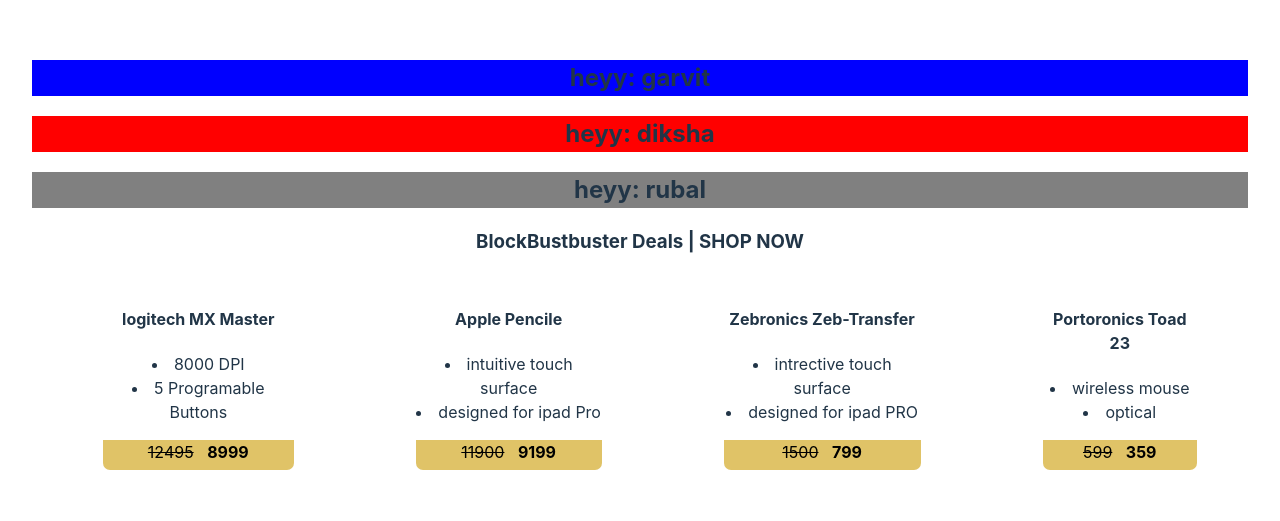
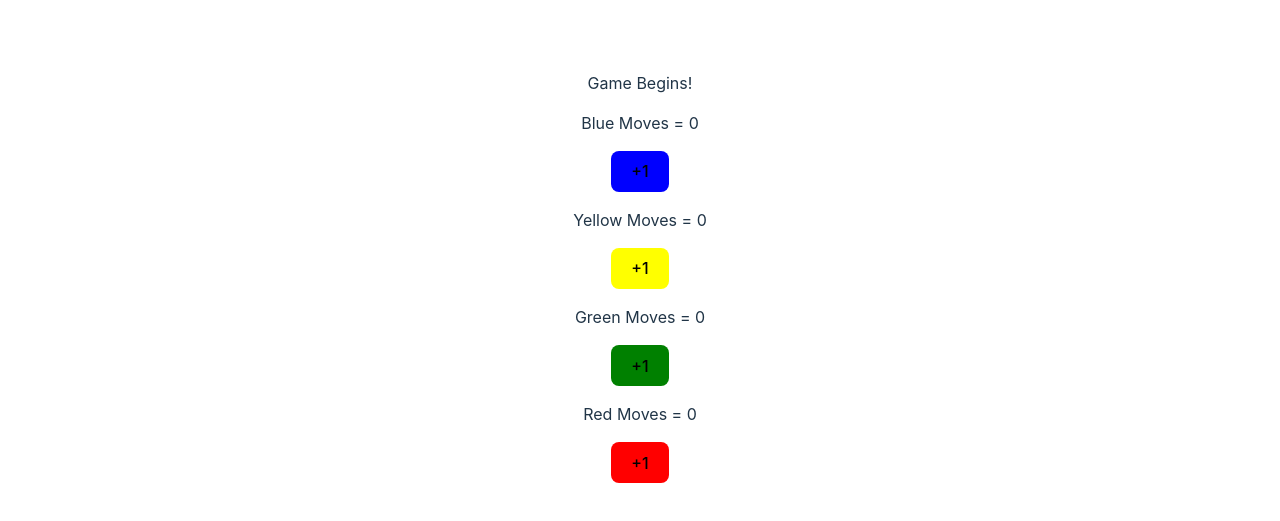
Before and after one commit to thakralgarvit/development, a React (Vite) app in the folder reactDev/basic-react/: page / in a window 1280 px wide. Shown: the part 131-652 px from the top of the page. Built offline with nearby package versions, Linux system fonts and the light colour scheme.

Commit message:
Ludo count using State with Object

```diff
--- a/reactDev/basic-react/src/App.jsx
+++ b/reactDev/basic-react/src/App.jsx
@@ -1,18 +1,13 @@
 import './App.css'
-import Title from "./Title.jsx"; // mostly we give same name to the component as the file as it is case sensitive
-import Message from "./heyMess.jsx";
-import ProductCard from "./ProductCard.jsx";
+import LudoBoard from './LudoBoard.jsx'
+
 
 function App() {
 
   return (
-    <div>
-      <Message userName="garvit" textColor="blue" />
-      <Message userName="diksha" textColor="red" />
-      <Message userName="rubal" textColor="grey" />
-      <h3>BlockBustbuster Deals | SHOP NOW</h3>
-      <ProductCard />
-    </div>
+    <>
+      <LudoBoard />
+    </>
   )
 }
 
--- /dev/null
+++ b/reactDev/basic-react/src/LudoBoard.jsx
@@ -0,0 +1,42 @@
+import { useState } from "react";
+
+export default function LudoBoard() {
+    let [moves, setMoves] = useState({ blue:0, yellow:0, red:0, green:0,});
+
+    let updateBlue = () => {
+        setMoves((prevMoves) => {
+            return {...prevMoves, blue: prevMoves.blue +1};
+        });
+    }
+    let updateYellow = () => {
+        setMoves((prevMoves) => {
+            return {...prevMoves, yellow: prevMoves.yellow +1};
+        });
+    }
+    let updateRed = () => {
+        setMoves((prevMoves) => {
+            return {...prevMoves, red: prevMoves.red +1};
+        });
+    }
+    let updateGreen = () => {
+        setMoves((prevMoves) => {
+            return {...prevMoves, green: prevMoves.green +1};
+        });
+    }
+
+    return (
+        <div>
+            <p>Game Begins!</p>
+            <div className="board">
+                <p>Blue Moves = {moves.blue} </p>
+                <button style={{backgroundColor: "blue"}} onClick={updateBlue}>+1</button>
+                <p>Yellow Moves = {moves.yellow} </p>
+                <button style={{backgroundColor: "yellow", color: "black"}} onClick={updateYellow}>+1</button>
+                <p>Green Moves = {moves.green} </p>
+                <button style={{backgroundColor: "green"}} onClick={updateGreen}>+1</button>
+                <p>Red Moves = {moves.red} </p>
+                <button style={{backgroundColor: "red"}} onClick={updateRed}>+1</button>
+            </div>
+        </div>
+    )
+}
--- a/reactDev/basic-react/src/Product.jsx
+++ /dev/null
@@ -1,26 +0,0 @@
-export default function Product ({name, discriptions, oldprice, newprice}) {
-    const dis = discriptions.map((discription) => <li>{discription}</li>)
-    let styles = {
-        border: "1px solid white",
-        borderRadius: "14px",
-        marginLeft: "20px",
-        padding: "10px 50px 10px 50px",
-    }
-    let oldstyle = {
-        textDecorationLine: "line-through",
-    }
-    let pricestyle = {
-        backgroundColor: "#e0c367",
-        height: "30px",
-        borderBottomLeftRadius: "7px",
-        borderBottomRightRadius: "7px",
-        color: "black",
-    }
-    return (
-        <div style={styles}>
-            <h4>{ name }</h4>
-            <p>{dis}</p>
-            <p style={pricestyle}><span style={oldstyle}>{oldprice}</span> &nbsp; <b>{newprice}</b></p>
-        </div>
-    )
-}
--- a/reactDev/basic-react/src/ProductCard.jsx
+++ /dev/null
@@ -1,18 +0,0 @@
-import Product from "./Product.jsx";
-
-export default function ProductCard() {
-    let styles = {display: "flex",
-        flexWeap: "wrap",
-        justifyContent: "center",
-        alignItems: "center",
-    }
-
-    return (
-        <div style={styles}>
-            <Product name="logitech MX Master" discriptions={["8000 DPI", "5 Programable Buttons"]} oldprice={12495} newprice={8999}/>
-            <Product name="Apple Pencile" discriptions={["intuitive touch surface", "designed for ipad Pro"]} oldprice={11900} newprice={9199}/>
-            <Product name="Zebronics Zeb-Transfer" discriptions={["intrective touch surface", "designed for ipad PRO"]} oldprice={1500} newprice={799}/>
-            <Product name="Portoronics Toad 23" discriptions={["wireless mouse", "optical"]} oldprice={599} newprice={359}/>
-        </div>
-    )
-}
--- a/reactDev/basic-react/src/Title.jsx
+++ /dev/null
@@ -1,5 +0,0 @@
-function Title() {
-    return <h1>i am title</h1>
-}
-
-export default Title;
--- a/reactDev/basic-react/src/heyMess.jsx
+++ /dev/null
@@ -1,8 +0,0 @@
-export default function Message ({ userName, textColor }) {
-    let color = {backgroundColor: textColor}
-    return (
-        <div style={color}>
-            <h2>heyy: { userName }</h2>
-        </div>
-    )
-}
```
